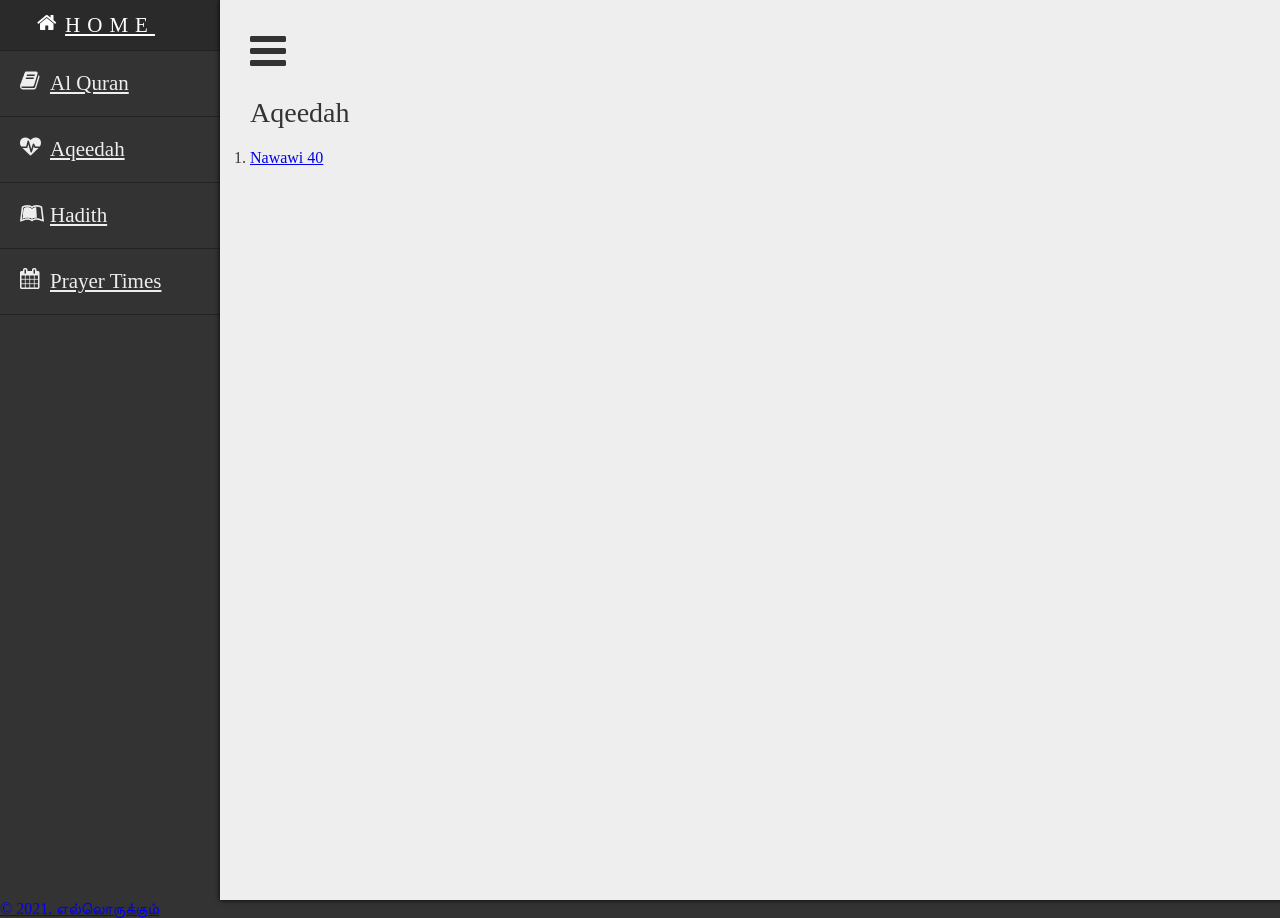
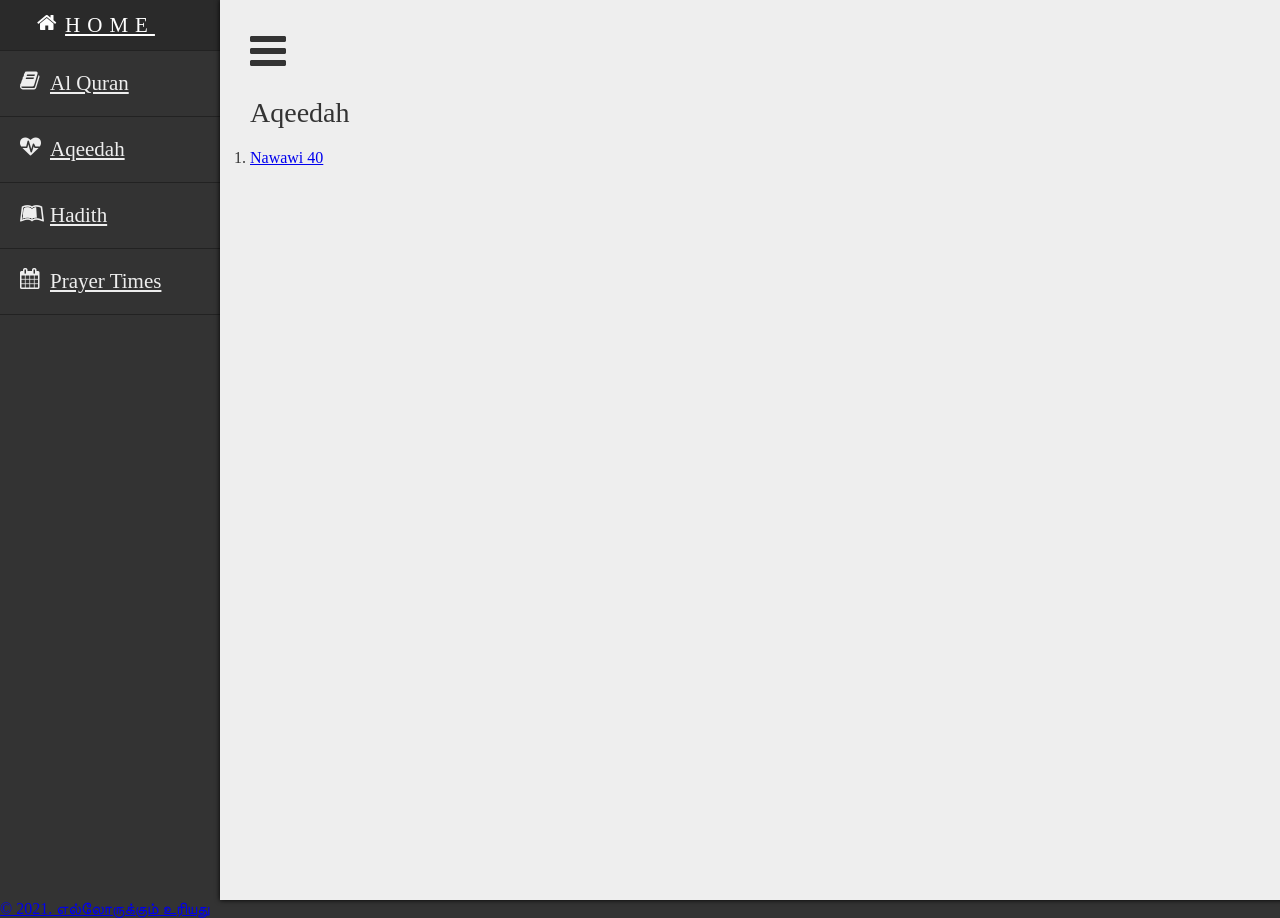
Before and after one commit to codeforweb/tamilislam, a Jekyll site: the page built from pages/hadith.html, in a window 1280 px wide. Built offline with Jekyll 4.4.1, drawn with Linux system fonts in a browser that asks for light colours.

Commit message:
remove body and head tags

```diff
--- a/_includes/footer.html
+++ b/_includes/footer.html
@@ -1,5 +1,5 @@
 <footer>
-    &copy; {{ site.time | date: '%Y' }}. எல்லொருக்கும்
+    &copy; {{ site.time | date: '%Y' }}. எல்லோருக்கும் உரியது
 </footer>
 
 <script type="text/javascript">
--- a/pages/prayertime.html
+++ b/pages/prayertime.html
@@ -21,9 +21,6 @@ layout: default
   margin-right: auto;
 }
 	</style>
-</head>
-
-<body>
 
 <script type="text/javascript" src="../js/PrayTimes.js"></script>
 
```
